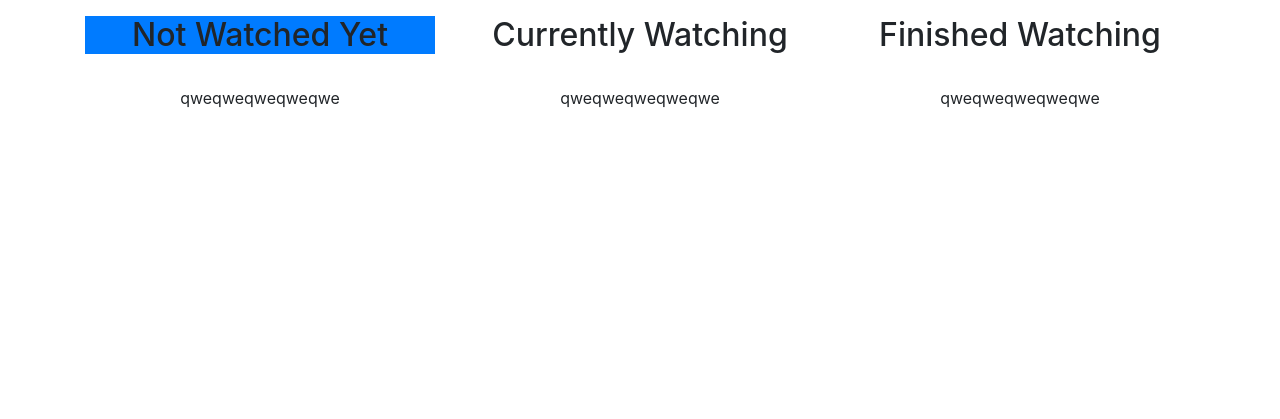
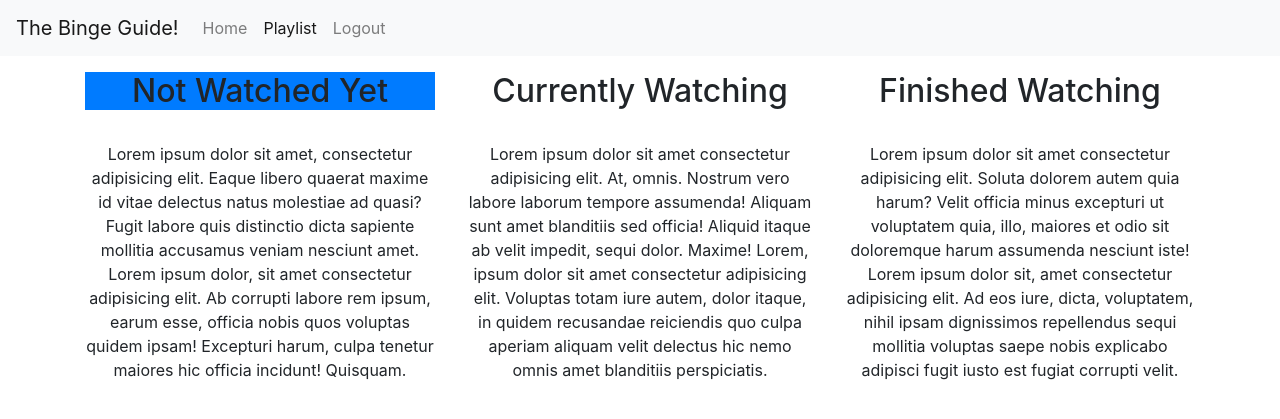
Before and after one commit to Shelrothman/jmsj, a Node server app: template views/playlist.handlebars in a window 1280 px wide. Shown: the top 419 px of the page. Run offline with Node 20, Linux system fonts and the light colour scheme; the template is opened without the code that fills it, so the values that code supplies are empty; some libraries are stand-ins or nearby versions.

Commit message:
fixed handlebars files

```diff
--- a/views/playlist.handlebars
+++ b/views/playlist.handlebars
@@ -1,24 +1,60 @@
+<nav class="navbar navbar-expand-lg navbar-light bg-light">
+        <a class="navbar-brand" href="#">The Binge Guide!</a>
+        <button class="navbar-toggler" type="button" data-toggle="collapse" data-target="#navbarNav"
+            aria-controls="navbarNav" aria-expanded="false" aria-label="Toggle navigation">
+            <span class="navbar-toggler-icon"></span>
+        </button>
+        <div class="collapse navbar-collapse" id="navbarNav">
+            <ul class="navbar-nav">
+                <li class="nav-item">
+                    <a class="nav-link" href="#">Home<span class="sr-only">(current)</span></a>
+                </li>
+                <li class="nav-item">
+                    <a class="nav-link active" href="#">Playlist</a>
+                </li>
+                <li class="nav-item">
+                    <a class="nav-link" href="#">Logout</a>
+                </li>
+            </ul>
+        </div>
+    </nav>
+
     <div class="container">
         <div class="row">
             <div class="col-sm-12 col-md-3 col-lg-4 mt-3">
                 <h2 class="text-center bg-primary">Not Watched Yet</h2>
                 <br>
                 <div class="text-center">
-                qweqweqweqweqwe
+                    Lorem ipsum dolor sit amet, consectetur adipisicing elit. Eaque libero quaerat maxime id vitae
+                    delectus natus molestiae ad quasi? Fugit labore quis distinctio dicta sapiente mollitia accusamus
+                    veniam nesciunt amet.
+                    Lorem ipsum dolor, sit amet consectetur adipisicing elit. Ab corrupti labore rem ipsum, earum esse,
+                    officia nobis quos voluptas quidem ipsam! Excepturi harum, culpa tenetur maiores hic officia
+                    incidunt! Quisquam.
                 </div>
             </div>
             <div class="col-sm-12 col-md-3 col-lg-4 mt-3">
                 <h2 class="text-center">Currently Watching</h2>
                 <br>
                 <div class="text-center">
-                qweqweqweqweqwe
+                    Lorem ipsum dolor sit amet consectetur adipisicing elit. At, omnis. Nostrum vero labore laborum
+                    tempore assumenda! Aliquam sunt amet blanditiis sed officia! Aliquid itaque ab velit impedit, sequi
+                    dolor. Maxime!
+                    Lorem, ipsum dolor sit amet consectetur adipisicing elit. Voluptas totam iure autem, dolor itaque,
+                    in quidem recusandae reiciendis quo culpa aperiam aliquam velit delectus hic nemo omnis amet
+                    blanditiis perspiciatis.
                 </div>
             </div>
             <div class="col-sm-12 col-md-3 col-lg-4 mt-3">
                 <h2 class="text-center">Finished Watching</h2>
                 <br>
                 <div class="text-center">
-                qweqweqweqweqwe
+                    Lorem ipsum dolor sit amet consectetur adipisicing elit. Soluta dolorem autem quia harum? Velit
+                    officia minus excepturi ut voluptatem quia, illo, maiores et odio sit doloremque harum assumenda
+                    nesciunt iste!
+                    Lorem ipsum dolor sit, amet consectetur adipisicing elit. Ad eos iure, dicta, voluptatem, nihil
+                    ipsam dignissimos repellendus sequi mollitia voluptas saepe nobis explicabo adipisci fugit iusto est
+                    fugiat corrupti velit.
                 </div>
             </div>
         </div>
```
Also changed, not shown: views/index.handlebars (+32 -5 lines). Lines whose indentation alone changed are shown as unchanged.
